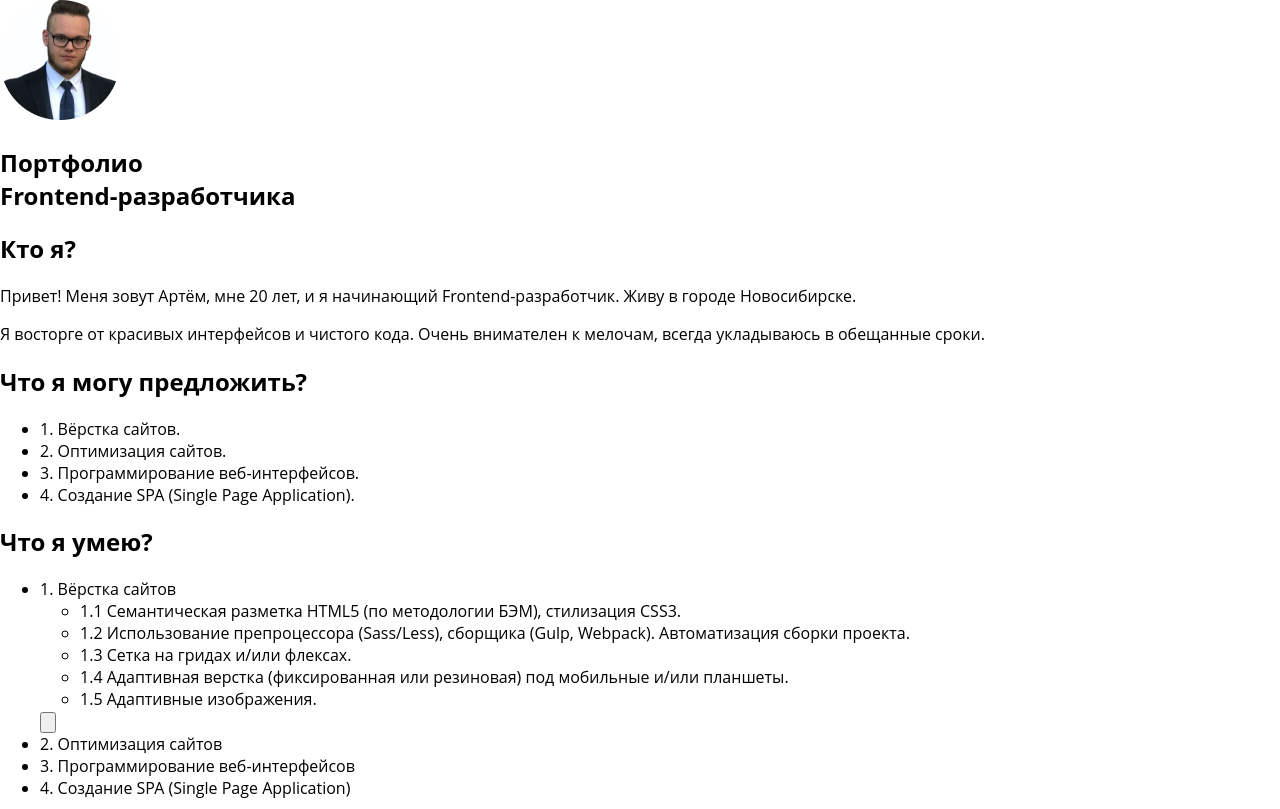
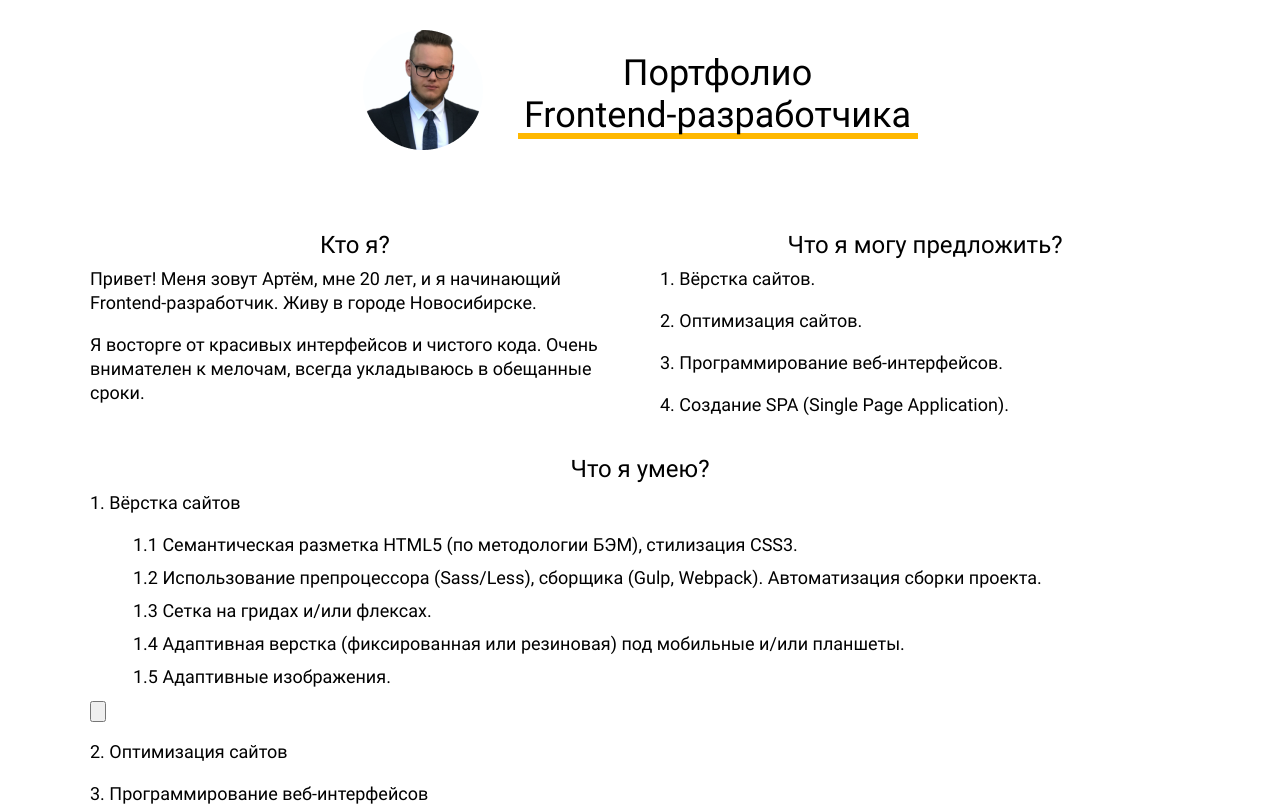
Before and after one commit to artcherenkov/portfolio, a plain HTML site: page index.html in a window 1280 px wide. Shown: the top 809 px of the page. Drawn offline with Linux system fonts and the light colour scheme; a web font is replaced by a local one.

Commit message:
Обновляет стили

```diff
--- a/styles.css
+++ b/styles.css
@@ -1,83 +1,131 @@
 @font-face {
   font-weight: normal;
-  font-family: "Open Sans";
+  font-family: "Roboto";
   font-style: normal;
   font-display: swap;
-  src: url("../fonts/opensans.woff2") format("woff2"), url("../fonts/opensans.woff") format("woff");
+  src: url("fonts/roboto-regular.woff2") format("woff2"), url("fonts/roboto-regular.woff") format("woff");
 }
 @font-face {
   font-weight: bold;
-  font-family: "Open Sans";
+  font-family: "Roboto";
   font-style: normal;
   font-display: swap;
-  src: url("../fonts/opensansbold.woff2") format("woff2"), url("../fonts/opensansbold.woff") format("woff");
+  src: url("fonts/roboto-bold.woff2") format("woff2"), url("fonts/roboto-bold.woff") format("woff");
 }
 
 body {
   margin: 0;
-  font-family: "Open Sans", Helvetica, sans-serif;
+  font-family: "Roboto", "Times New Roman", sans-serif;
 }
 
 .page-main {
-  background: url("img/bg.jpg");
-  background-size: 100% auto;
+  margin: 0 auto;
+  max-width: 1100px;
+  padding: 30px;
+  display: grid;
+  grid-template-columns: 1fr 1fr;
+  grid-column-gap: 40px;
+  grid-row-gap: 40px;
 }
 
-.page-main__wrapper {
-  background-color: rgba(255,255,255,0.9);
+.block__text {
+  margin: 0;
 }
 
-.page-main__header {
-  margin: 0;
-  font-weight: normal;
-  font-size: 48px;
-  padding-top: 50px;
-  text-align: center;
+.header {
+  grid-column: 1 / span 2;
+  padding-bottom: 42px;
 }
 
-.page-main__avatar-wrapper {
-  margin-top: 40px;
-  width: auto;
-  text-align: center;
+.header__title {
+  font-size: 36px;
+  position: relative;
+  padding-bottom: 1em;
+  width: 400px;
 }
 
-.page-main__avatar {
-  width: 250px;
-  height: auto;
-  border-radius: 15px;
+.header__title span {
+  z-index: 1;
+  position: absolute;
+  width: 100%;
+  left: 0;
 }
 
-.page-main__my-projects {
-  margin-top: 50px;
-  text-align: center;;
-  font-weight: normal;
+.header__title span::after {
+  content: "";
+  width: 100%;
+  z-index: -1;
+  height: 6px;
+  background-color: #ffb800;
+  position: absolute;
+  left: 0;
+  bottom: -3px;
 }
 
-.page-main__project-list {
+.block__title {
+  margin: 0;
+  text-align: center;
+  font-weight: normal;
+  font-size: 24px;
+  margin-bottom: 10px;
+}
+
+.block {
+  font-size: 18px;
+  line-height: 24px;
+}
+
+.header__wrapper {
+  display: flex;
+  justify-content: center;
+  align-items: center;
+}
+
+.header__title {
+  margin: 0 0 0 35px;
+  text-align: center;
+  font-weight: normal;
+  position: relative;
+}
+
+.about-me__text:first-child {
+  margin-bottom: 1em;
+}
+
+.offers__list,
+.skills__list,
+.skills__item-extra-list {
   margin: 0;
   padding: 0;
-  padding-bottom: 100px;
   list-style: none;
-  display: flex;
-  flex-wrap: wrap;
-  justify-content: space-around;
 }
 
-.page-main__project-item {
-  width: 300px;
-  margin-top: 20px;
-  border-radius: 5px;
-  transition-duration: 100ms;
+.skills__list .skills__item-extra-list {
+  display: none;
+  margin-left: 43px;
 }
 
-.page-main__project-item:hover {
-  cursor: pointer;
-  transition-duration: 100ms;
-  box-shadow: 0px 4px 4px rgba(0, 0, 0, 0.25);
+.skills__list--opened .skills__item-extra-list {
+  display: block;
 }
 
-.page-main__project-image {
-  border-radius: 5px;
-  width: 300px;
-  height: auto;
+.skills__item-extra-item:first-child {
+  margin-top: 1em;
 }
+
+.skills__item-extra-item {
+  margin-bottom: 0.5em;
+}
+
+.offers__item:not(:last-child),
+.skills__item:not(:last-child) {
+  margin-bottom: 1em;
+}
+
+.skills {
+  grid-column: 1 / span 2;
+}
+
+.studying__text:nth-of-type(2) {
+  margin: 1em 0;
+}
```
